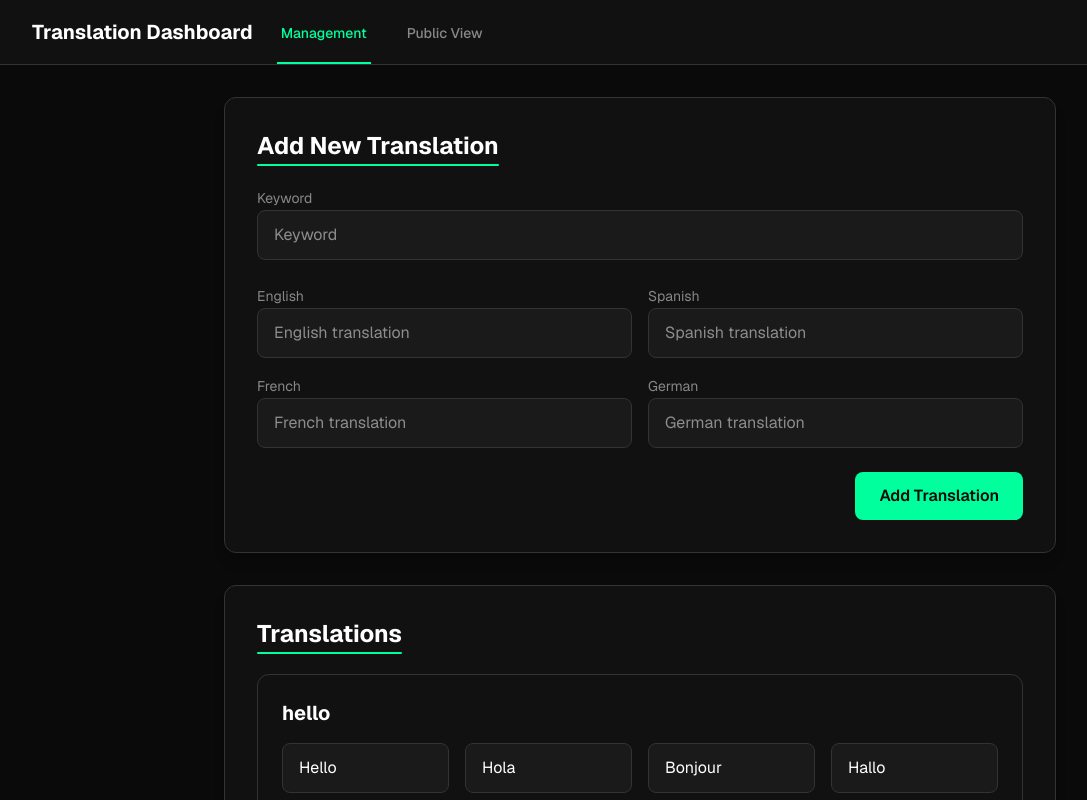
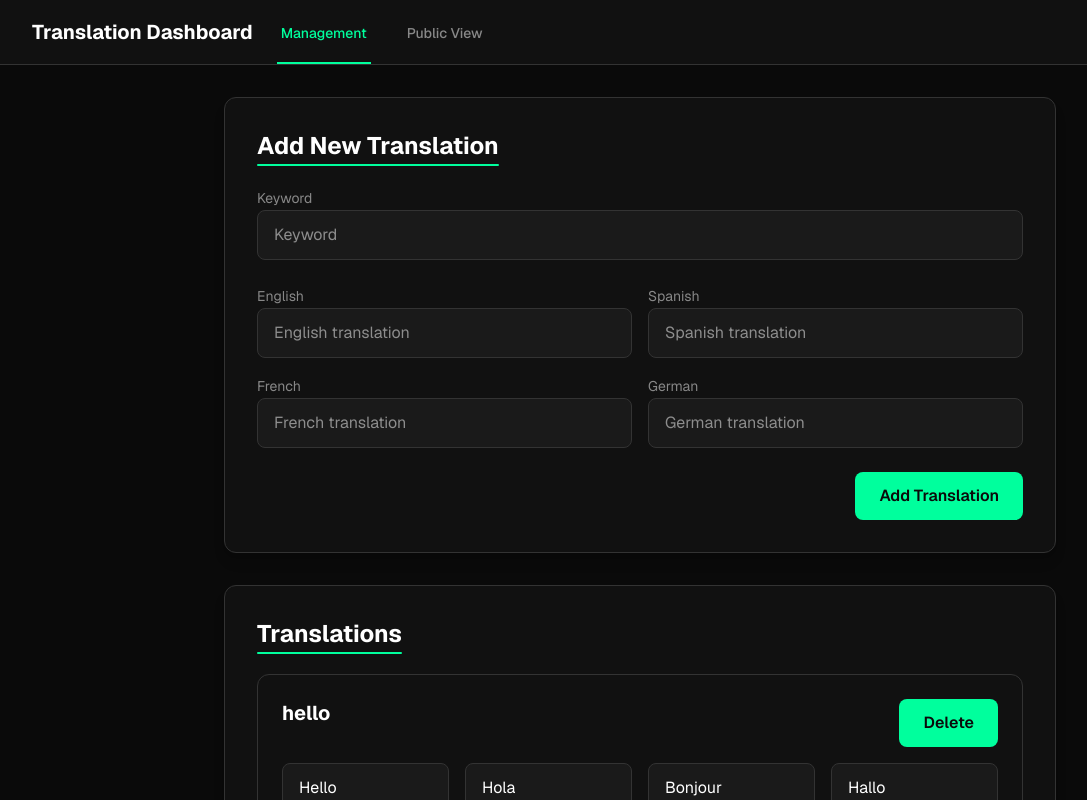
Before and after one commit to MkeyhaniM/Word-Translation-Dashboard, a Next.js app: page /dashboard in a window 1280 px wide. Shown: the top 800 px of the page, without its empty margins (0-1087 px from the left). Built offline with nearby package versions, Linux system fonts and the light colour scheme.

Commit message:
write button for delete and logic of it

```diff
--- a/app/dashboard/page.tsx
+++ b/app/dashboard/page.tsx
@@ -5,6 +5,7 @@ import { Language } from "../src/constants/languages";
 import { DragDropContext, Droppable, Draggable } from "@hello-pangea/dnd";
 import { useState } from "react";
 import Navigation from "../src/components/Navigation";
+import { Translation } from "../src/types/Translation";
 
 export default function Dashboard() {
   const {
@@ -12,10 +13,10 @@ export default function Dashboard() {
     updateTranslation,
     reorderTranslations,
     addTranslation,
+    deleteTranslation,
   } = useTranslation();
 
   const [newKeyword, setNewKeyword] = useState("");
-
   const [newTranslations, setNewTranslations] = useState({
     en: "",
     es: "",
@@ -37,15 +38,12 @@ export default function Dashboard() {
       newKeyword &&
       Object.values(newTranslations).some((val) => val.trim() !== "")
     ) {
-      // filter out only the non‐empty entries:
-      // build this filtered map once…
       const filtered: Partial<Record<Language, string>> = {};
       (["en", "es", "fr", "de"] as Language[]).forEach((lang) => {
         const t = newTranslations[lang];
         if (t.trim()) filtered[lang] = t;
       });
 
-      // then:
       addTranslation(newKeyword, filtered);
 
       setNewKeyword("");
@@ -58,6 +56,10 @@ export default function Dashboard() {
       ...prev,
       [lang]: value,
     }));
+  };
+
+  const handelDeleteTranslation = (translation: Translation) => {
+    deleteTranslation(translation.id);
   };
 
   return (
@@ -181,8 +183,16 @@ export default function Dashboard() {
                           className="bg-[var(--panel)] border border-[var(--border)] rounded-xl p-6 transition-all hover:-translate-y-0.5 hover:shadow-lg"
                         >
                           <div className="flex-1">
-                            <div className="text-xl font-bold text-[var(--foreground)] mb-4">
-                              {translation.keyword}
+                            <div className="text-xl font-bold text-[var(--foreground)] mb-4 flex justify-between">
+                              <span>{translation.keyword}</span>
+                              <button
+                                onClick={() =>
+                                  handelDeleteTranslation(translation)
+                                }
+                                className="bg-[var(--primary)] text-[var(--background)] px-6 py-3 rounded-lg text-base font-semibold transition-all hover:bg-[var(--primary-light)] hover:-translate-y-0.5 focus:outline-none focus:ring-2 focus:ring-[var(--primary)] focus:ring-opacity-50 cursor-pointer"
+                              >
+                                Delete
+                              </button>
                             </div>
                             <div className="grid grid-cols-4 gap-4">
                               {(["en", "es", "fr", "de"] as Language[]).map(
```
